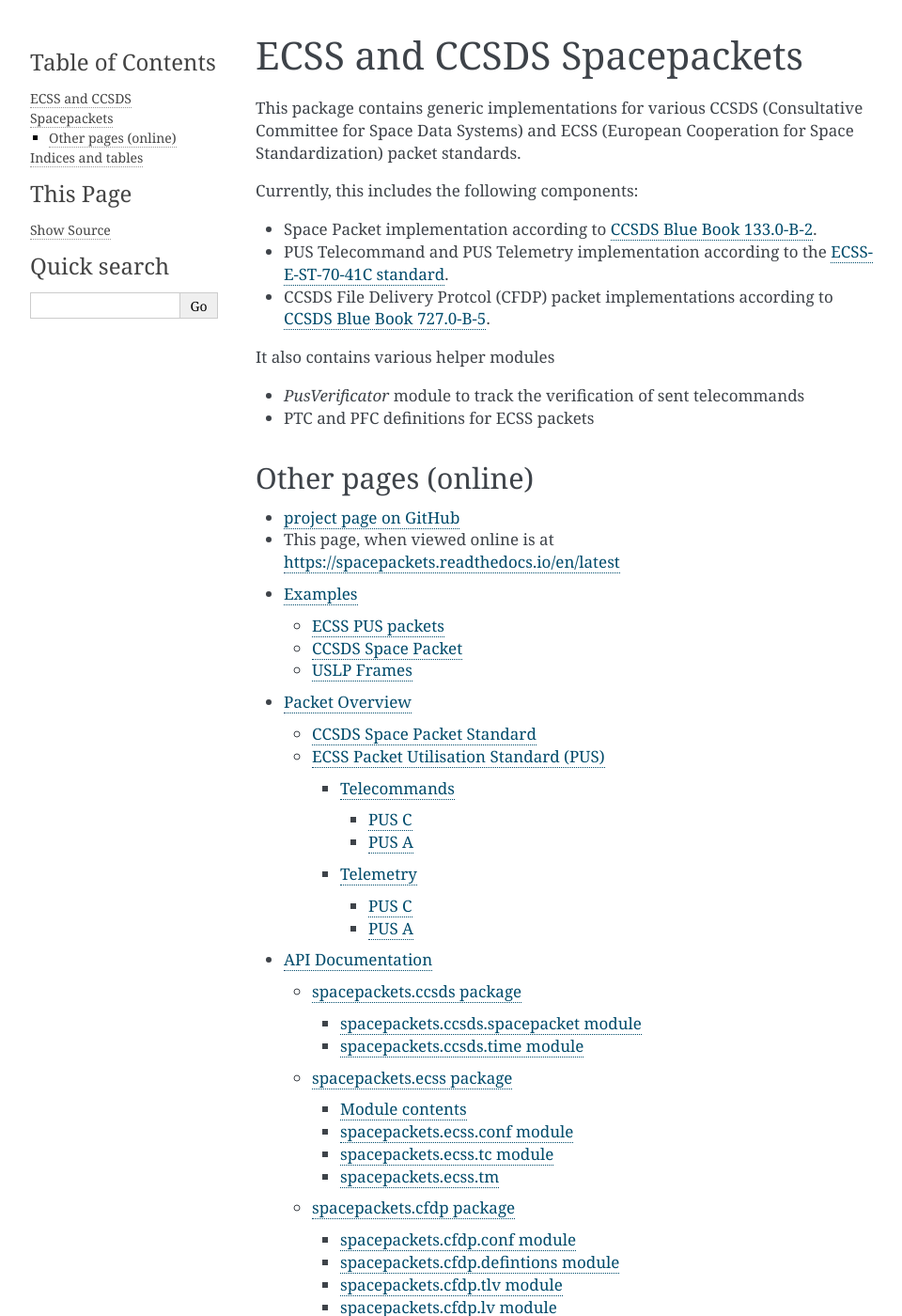
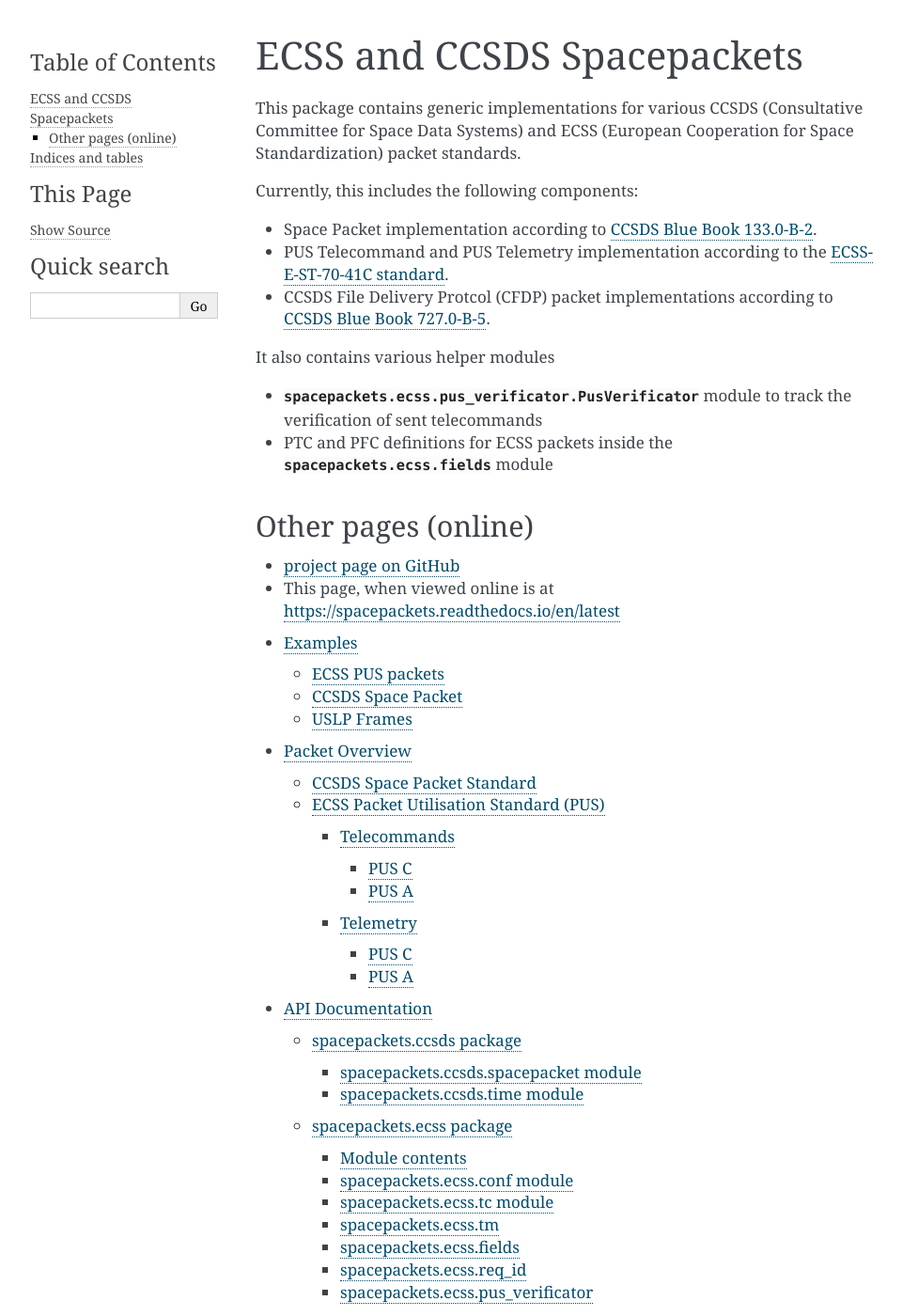
Before and after one commit to us-irs/spacepackets-py, a Sphinx documentation site: the page built from docs/index.rst, in a window 1280 px wide and 1400 px high. Shown: the whole window at 94% size, without its empty margins (148-1108 px from the left). Built offline with Sphinx 7.4.7, drawn with Linux system fonts in a browser that asks for light colours.

Commit message:
some doc improvements

```diff
--- a/docs/api/ecss.rst
+++ b/docs/api/ecss.rst
@@ -35,3 +35,27 @@ spacepackets.ecss.tm
    :members:
    :undoc-members:
    :show-inheritance:
+
+spacepackets.ecss.fields
+-------------------------------------
+
+.. automodule:: spacepackets.ecss.fields
+   :members:
+   :undoc-members:
+   :show-inheritance:
+
+spacepackets.ecss.req\_id
+-------------------------------------
+
+.. automodule:: spacepackets.ecss.req_id
+   :members:
+   :undoc-members:
+   :show-inheritance:
+
+spacepackets.ecss.pus\_verificator
+-------------------------------------
+
+.. automodule:: spacepackets.ecss.pus_verificator
+   :members:
+   :undoc-members:
+   :show-inheritance:
--- a/docs/index.rst
+++ b/docs/index.rst
@@ -20,8 +20,8 @@ Currently, this includes the following components:
 
 It also contains various helper modules
 
-- `PusVerificator` module to track the verification of sent telecommands
-- PTC and PFC definitions for ECSS packets
+- :py:class:`spacepackets.ecss.pus_verificator.PusVerificator` module to track the verification of sent telecommands
+- PTC and PFC definitions for ECSS packets inside the :py:mod:`spacepackets.ecss.fields` module
 
 Other pages (online)
 ---------------------
```
Also changed, not shown: 1 other file.
